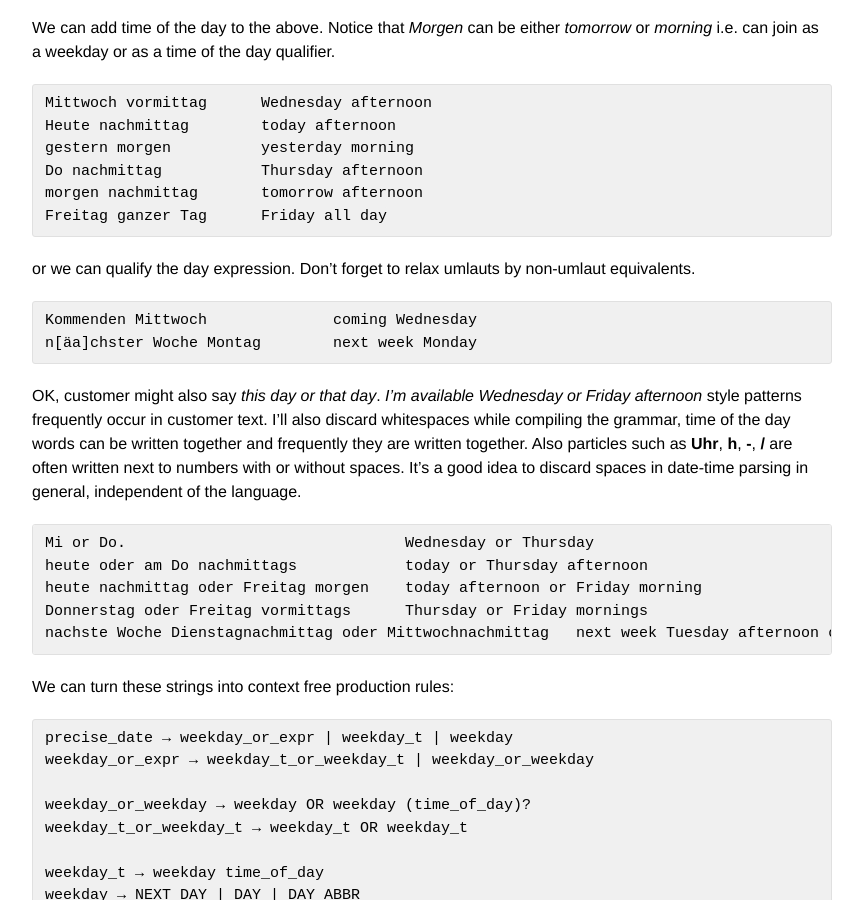
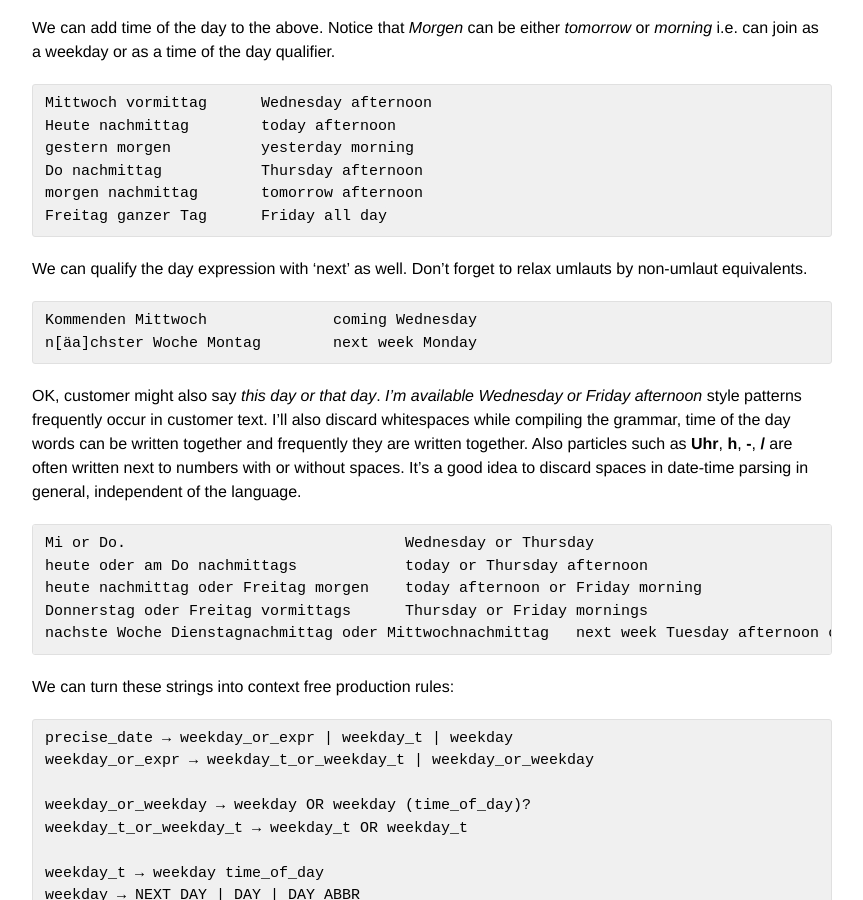
Before and after one commit to DuyguA/DuyguA.github.io, a Jekyll site: the page built from _posts/2018-3-28-chatbot-nlu-series-datetimeparser.md, in a window 1280 px wide and 900 px high, scrolled down 1353 px. Shown: the whole window, without its empty margins (208-1071 px from the left). Built offline with Jekyll 4.4.1, drawn with Linux system fonts in a browser that asks for light colours; nearby versions of some CDN libraries; some web fonts are replaced.

Commit message:
Fixed typo

````diff
--- a/_posts/2018-3-28-chatbot-nlu-series-datetimeparser.md
+++ b/_posts/2018-3-28-chatbot-nlu-series-datetimeparser.md
@@ -52,7 +52,7 @@ morgen nachmittag       tomorrow afternoon
 Freitag ganzer Tag	Friday all day
 ```
 
-or we can qualify the day expression. Don't forget to relax umlauts by non-umlaut equivalents.
+We can qualify the day expression with 'next' as well. Don't forget to relax umlauts by non-umlaut equivalents.
 
 ```
 Kommenden Mittwoch 	        coming Wednesday
````
